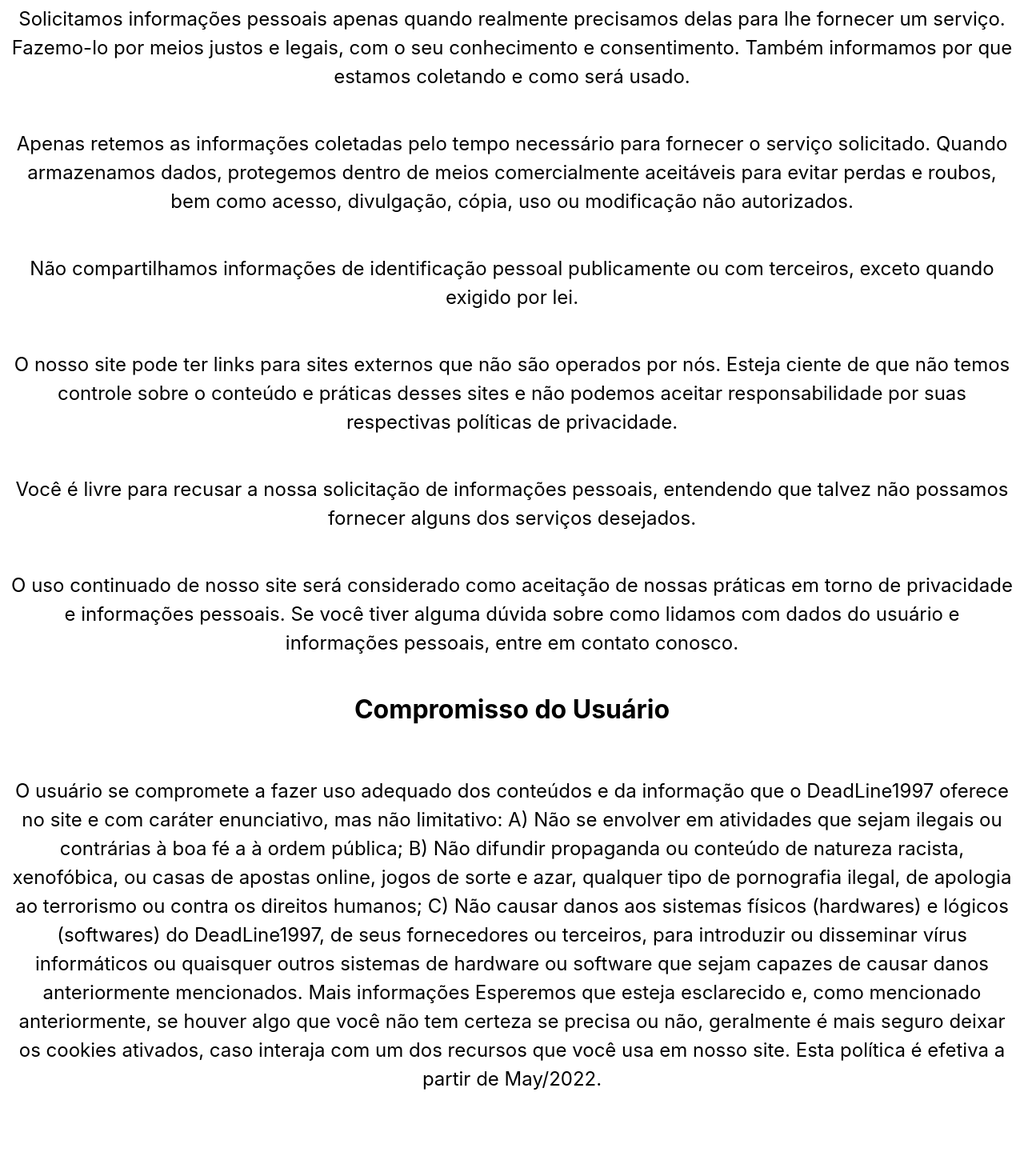
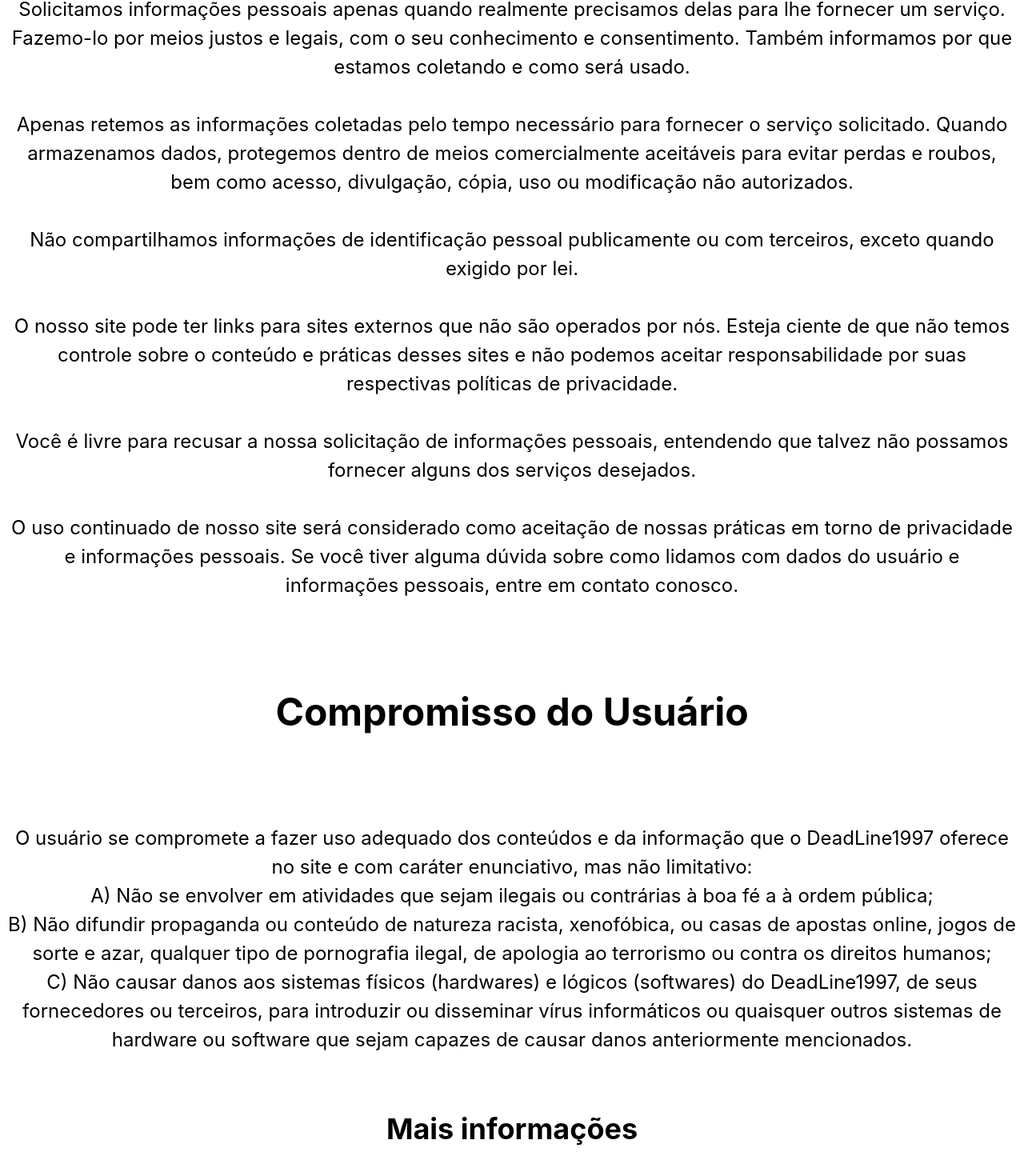
Before and after one commit to IsraelOliv/DeadLine1997-botserver, a Next.js app: page / in a window 1280 px wide. Shown: the part 328-1798 px from the top of the page at 80% size. Built offline with nearby package versions, Linux system fonts and the light colour scheme.

Commit message:
Update index.js

```diff
--- a/pages/index.js
+++ b/pages/index.js
@@ -15,24 +15,24 @@
 
         <p className="description">
  A sua privacidade é importante para nós. É política do DeadLine1997 respeitar a sua privacidade em relação a qualquer informação sua que possamos coletar no site DeadLine1997, e outros sites que possuímos e operamos.
- </p>
- <p className="description">
- Solicitamos informações pessoais apenas quando realmente precisamos delas para lhe fornecer um serviço. Fazemo-lo por meios justos e legais, com o seu conhecimento e consentimento. Também informamos por que estamos coletando e como será usado.
- </p>
- <p className="description"> Apenas retemos as informações coletadas pelo tempo necessário para fornecer o serviço solicitado. Quando armazenamos dados, protegemos dentro de meios comercialmente aceitáveis ​​para evitar perdas e roubos, bem como acesso, divulgação, cópia, uso ou modificação não autorizados.
- </p>
- <p className="description"> Não compartilhamos informações de identificação pessoal publicamente ou com terceiros, exceto quando exigido por lei.
- </p>
- <p className="description"> O nosso site pode ter links para sites externos que não são operados por nós. Esteja ciente de que não temos controle sobre o conteúdo e práticas desses sites e não podemos aceitar responsabilidade por suas respectivas políticas de privacidade.
- </p>
- <p className="description">  Você é livre para recusar a nossa solicitação de informações pessoais, entendendo que talvez não possamos fornecer alguns dos serviços desejados.
- </p>
- <p className="description"> O uso continuado de nosso site será considerado como aceitação de nossas práticas em torno de privacidade e informações pessoais.
+
+ <br /><br /> Solicitamos informações pessoais apenas quando realmente precisamos delas para lhe fornecer um serviço. Fazemo-lo por meios justos e legais, com o seu conhecimento e consentimento. Também informamos por que estamos coletando e como será usado.
+ <br /><br /> Apenas retemos as informações coletadas pelo tempo necessário para fornecer o serviço solicitado. Quando armazenamos dados, protegemos dentro de meios comercialmente aceitáveis ​​para evitar perdas e roubos, bem como acesso, divulgação, cópia, uso ou modificação não autorizados.
+ <br /><br /> Não compartilhamos informações de identificação pessoal publicamente ou com terceiros, exceto quando exigido por lei.
+ <br /><br /> O nosso site pode ter links para sites externos que não são operados por nós. Esteja ciente de que não temos controle sobre o conteúdo e práticas desses sites e não podemos aceitar responsabilidade por suas respectivas políticas de privacidade.
+ <br /><br />  Você é livre para recusar a nossa solicitação de informações pessoais, entendendo que talvez não possamos fornecer alguns dos serviços desejados.
+ <br /><br /> O uso continuado de nosso site será considerado como aceitação de nossas práticas em torno de privacidade e informações pessoais.
  Se você tiver alguma dúvida sobre como lidamos com dados do usuário e informações pessoais, entre em contato conosco.
- </p>
- <h1>Compromisso do Usuário</h1><br />
- <p className="description">
-     O usuário se compromete a fazer uso adequado dos conteúdos e da informação que o DeadLine1997 oferece no site e com caráter enunciativo, mas não limitativo:  A) Não se envolver em atividades que sejam ilegais ou contrárias à boa fé a à ordem pública; B) Não difundir propaganda ou conteúdo de natureza racista, xenofóbica, ou casas de apostas online, jogos de sorte e azar, qualquer tipo de pornografia ilegal, de apologia ao terrorismo ou contra os direitos humanos; C) Não causar danos aos sistemas físicos (hardwares) e lógicos (softwares) do DeadLine1997, de seus fornecedores ou terceiros, para introduzir ou disseminar vírus informáticos ou quaisquer outros sistemas de hardware ou software que sejam capazes de causar danos anteriormente mencionados.  Mais informações Esperemos que esteja esclarecido e, como mencionado anteriormente, se houver algo que você não tem certeza se precisa ou não, geralmente é mais seguro deixar os cookies ativados, caso interaja com um dos recursos que você usa em nosso site. Esta política é efetiva a partir de May/2022.
+ <br /><br /><br />
+ <h1>Compromisso do Usuário</h1>
+ <br /><br />
+     O usuário se compromete a fazer uso adequado dos conteúdos e da informação que o DeadLine1997 oferece no site e com caráter enunciativo, mas não limitativo:<br />
+       A) Não se envolver em atividades que sejam ilegais ou contrárias à boa fé a à ordem pública;<br />
+        B) Não difundir propaganda ou conteúdo de natureza racista, xenofóbica, ou casas de apostas online, jogos de sorte e azar, qualquer tipo de pornografia ilegal, de apologia ao terrorismo ou contra os direitos humanos; <br />
+        C) Não causar danos aos sistemas físicos (hardwares) e lógicos (softwares) do DeadLine1997, de seus fornecedores ou terceiros, para introduzir ou disseminar vírus informáticos ou quaisquer outros sistemas de hardware ou software que sejam capazes de causar danos anteriormente mencionados.<br /><br />
+        <h2>Mais informações</h2><br />
+         Esperemos que esteja esclarecido e, como mencionado anteriormente, se houver algo que você não tem certeza se precisa ou não, geralmente é mais seguro deixar os cookies ativados, caso interaja com um dos recursos que você usa em nosso site.<br /><br />
+         Esta política é efetiva a partir de May/2022.
 </p>
 
 
```
